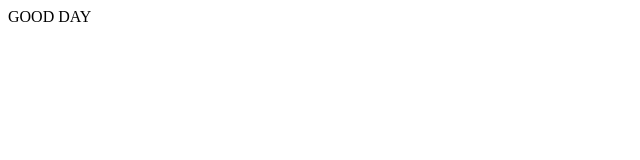
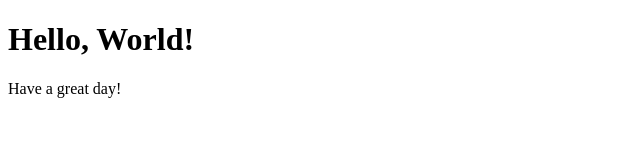
Before and after one commit to Vijaya150/static-website, a plain HTML site: page index.html in a window 1280 px wide. Shown: the whole page, without its empty margins (0-640 px from the left). Drawn offline with Linux system fonts and the light colour scheme.

Commit message:
Update index.html

```diff
--- a/index.html
+++ b/index.html
@@ -1,9 +1,10 @@
 <!DOCTYPE html>
 <html>
-  <head>
-    <title>Hello World</title>
-  </head>
-  <body>
-    GOOD DAY
-  </body>
+<head>
+  <title>Welcome</title>
+</head>
+<body>
+  <h1>Hello, World!</h1>
+  <p>Have a great day!</p>
+</body>
 </html>
```
